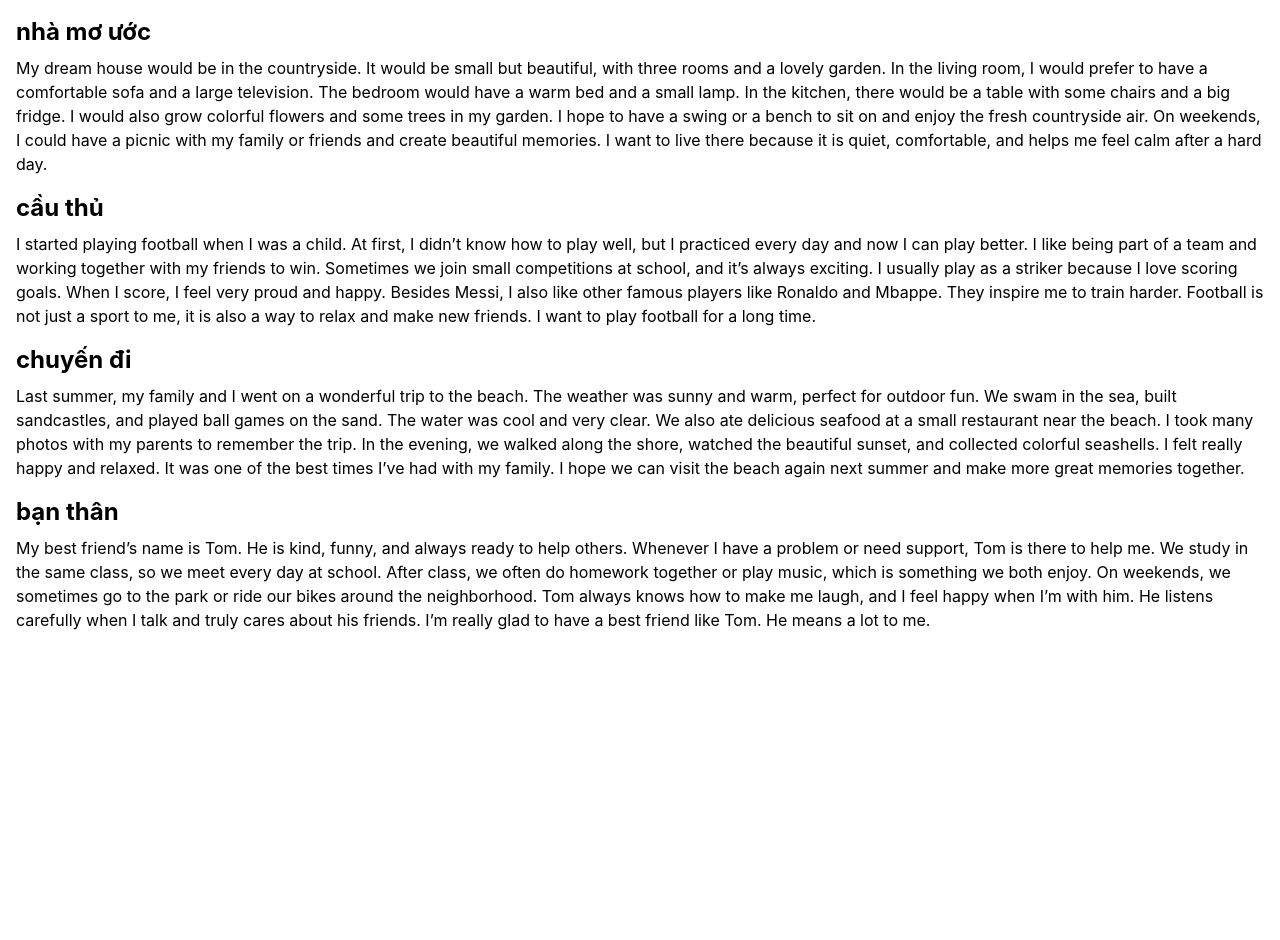
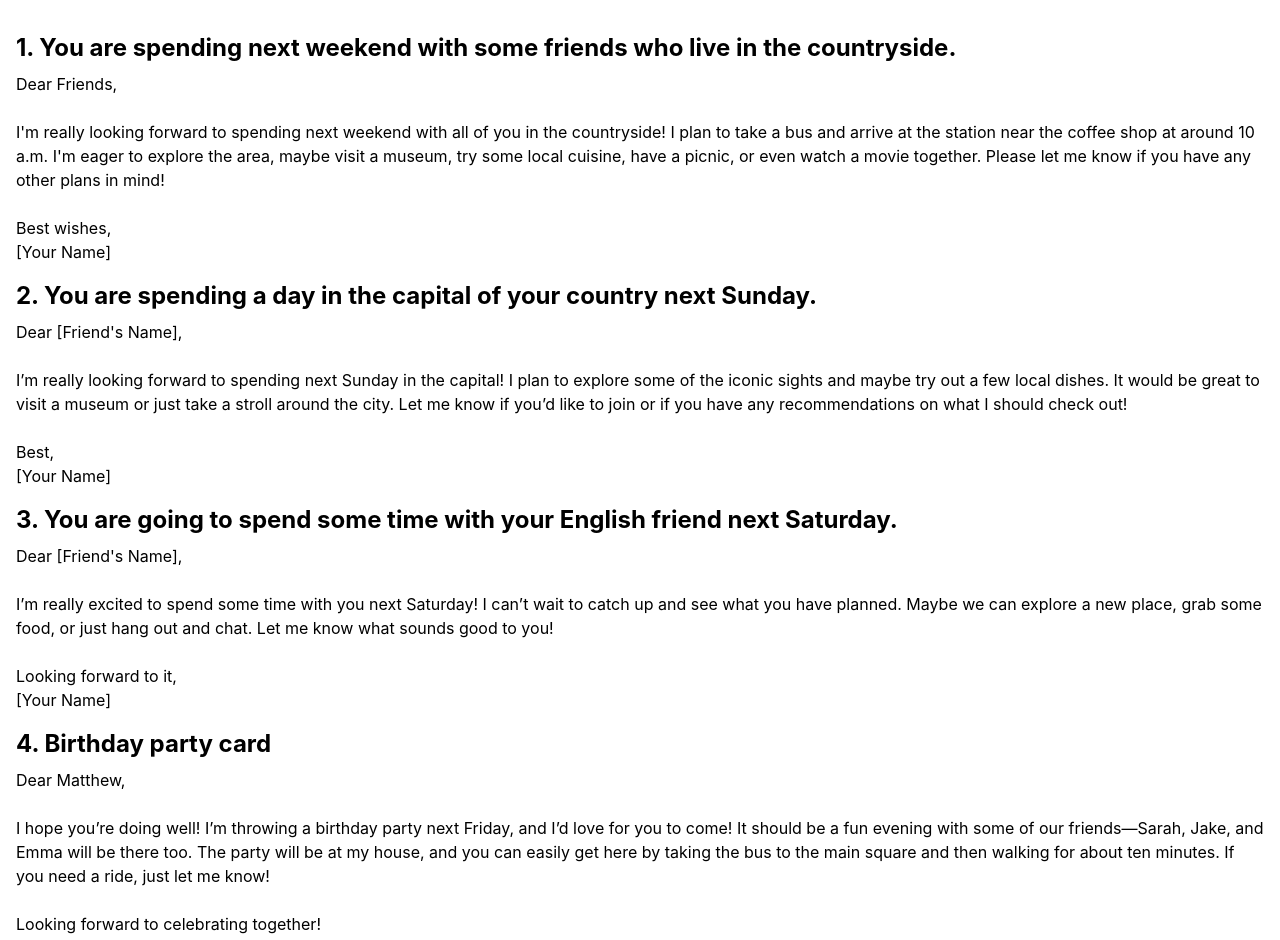
Before and after one commit to tuitenthai123/coming-soon-page, a React (Create React App) app: page / in a window 1280 px wide. Shown: the top 940 px of the page. Before the commit the page ends 800 px from the top, so only its background shows below. Built offline with nearby package versions, Linux system fonts and the light colour scheme.

Commit message:
Update Comingsoon-page.jsx

```diff
--- a/src/Comingsoon-page.jsx
+++ b/src/Comingsoon-page.jsx
@@ -4,31 +4,92 @@ const Comingsoon = () => {
   return (
     <div className="p-4">
       <div>
-        <span className="text-2xl font-bold block mb-2">nhà mơ ước</span>
+
+        {/* Task 1 */}
+        <div className="mt-4">
+          <span className="text-2xl font-bold block mb-2">
+            1. You are spending next weekend with some friends who live in the countryside.
+          </span>
+          <span>
+            Dear Friends,<br /><br />
+            I'm really looking forward to spending next weekend with all of you in the countryside! I plan to take a bus and arrive at the station near the coffee shop at around 10 a.m. I'm eager to explore the area, maybe visit a museum, try some local cuisine, have a picnic, or even watch a movie together. Please let me know if you have any other plans in mind!<br /><br />
+            Best wishes,<br />
+            [Your Name]
+          </span>
+        </div>
+
+        {/* Task 2 */}
+        <div className="mt-4">
+          <span className="text-2xl font-bold block mb-2">
+            2. You are spending a day in the capital of your country next Sunday.
+          </span>
+          <span>
+            Dear [Friend's Name],<br /><br />
+            I’m really looking forward to spending next Sunday in the capital! I plan to explore some of the iconic sights and maybe try out a few local dishes. It would be great to visit a museum or just take a stroll around the city. Let me know if you’d like to join or if you have any recommendations on what I should check out!<br /><br />
+            Best,<br />
+            [Your Name]
+          </span>
+        </div>
+
+        {/* Task 3 */}
+        <div className="mt-4">
+          <span className="text-2xl font-bold block mb-2">
+            3. You are going to spend some time with your English friend next Saturday.
+          </span>
+          <span>
+            Dear [Friend's Name],<br /><br />
+            I’m really excited to spend some time with you next Saturday! I can’t wait to catch up and see what you have planned. Maybe we can explore a new place, grab some food, or just hang out and chat. Let me know what sounds good to you!<br /><br />
+            Looking forward to it,<br />
+            [Your Name]
+          </span>
+        </div>
+
+        {/* Task 4 */}
+        <div className="mt-4">
+          <span className="text-2xl font-bold block mb-2">
+            4. Birthday party card
+          </span>
+          <span>
+            Dear Matthew,<br /><br />
+            I hope you’re doing well! I’m throwing a birthday party next Friday, and I’d love for you to come! It should be a fun evening with some of our friends—Sarah, Jake, and Emma will be there too. The party will be at my house, and you can easily get here by taking the bus to the main square and then walking for about ten minutes. If you need a ride, just let me know!<br /><br />
+            Looking forward to celebrating together!<br />
+            Cheers,<br />
+            [Your Name]
+          </span>
+        </div>
+
+        {/* Dream house */}
+        <div className="mt-4">
+          <span className="text-2xl font-bold block mb-2">Nhà mơ ước</span>
           <span>
             My dream house would be in the countryside. It would be small but beautiful, with three rooms and a lovely garden. In the living room, I would prefer to have a comfortable sofa and a large television. The bedroom would have a warm bed and a small lamp. In the kitchen, there would be a table with some chairs and a big fridge. I would also grow colorful flowers and some trees in my garden. I hope to have a swing or a bench to sit on and enjoy the fresh countryside air. On weekends, I could have a picnic with my family or friends and create beautiful memories. I want to live there because it is quiet, comfortable, and helps me feel calm after a hard day.
           </span>
         </div>
 
+        {/* Football */}
         <div className="mt-4">
-        <span className="text-2xl font-bold block mb-2">cầu thủ</span>
+          <span className="text-2xl font-bold block mb-2">Cầu thủ</span>
           <span>
             I started playing football when I was a child. At first, I didn’t know how to play well, but I practiced every day and now I can play better. I like being part of a team and working together with my friends to win. Sometimes we join small competitions at school, and it’s always exciting. I usually play as a striker because I love scoring goals. When I score, I feel very proud and happy. Besides Messi, I also like other famous players like Ronaldo and Mbappe. They inspire me to train harder. Football is not just a sport to me, it is also a way to relax and make new friends. I want to play football for a long time.
           </span>
         </div>
 
+        {/* Trip */}
         <div className="mt-4">
-        <span className="text-2xl font-bold block mb-2">chuyến đi</span>
+          <span className="text-2xl font-bold block mb-2">Chuyến đi</span>
           <span>
-          Last summer, my family and I went on a wonderful trip to the beach. The weather was sunny and warm, perfect for outdoor fun. We swam in the sea, built sandcastles, and played ball games on the sand. The water was cool and very clear. We also ate delicious seafood at a small restaurant near the beach. I took many photos with my parents to remember the trip. In the evening, we walked along the shore, watched the beautiful sunset, and collected colorful seashells. I felt really happy and relaxed. It was one of the best times I’ve had with my family. I hope we can visit the beach again next summer and make more great memories together.
+            Last summer, my family and I went on a wonderful trip to the beach. The weather was sunny and warm, perfect for outdoor fun. We swam in the sea, built sandcastles, and played ball games on the sand. The water was cool and very clear. We also ate delicious seafood at a small restaurant near the beach. I took many photos with my parents to remember the trip. In the evening, we walked along the shore, watched the beautiful sunset, and collected colorful seashells. I felt really happy and relaxed. It was one of the best times I’ve had with my family. I hope we can visit the beach again next summer and make more great memories together. The laughter and joy we shared during that trip will always hold a special place in my heart. Every moment spent together strengthened our bond and created lasting memories that I will cherish forever.
           </span>
         </div>
 
+        {/* Best friend */}
         <div className="mt-4">
-        <span className="text-2xl font-bold block mb-2">bạn thân</span>
+          <span className="text-2xl font-bold block mb-2">Bạn thân</span>
           <span>
-          My best friend’s name is Tom. He is kind, funny, and always ready to help others. Whenever I have a problem or need support, Tom is there to help me. We study in the same class, so we meet every day at school. After class, we often do homework together or play music, which is something we both enjoy. On weekends, we sometimes go to the park or ride our bikes around the neighborhood. Tom always knows how to make me laugh, and I feel happy when I’m with him. He listens carefully when I talk and truly cares about his friends. I’m really glad to have a best friend like Tom. He means a lot to me.
+            My best friend’s name is Tom. He is kind, funny, and always ready to help others. Whenever I have a problem or need support, Tom is there to help me. We study in the same class, so we meet every day at school. After class, we often do homework together or play music, which is something we both enjoy. On weekends, we sometimes go to the park or ride our bikes around the neighborhood. Tom always knows how to make me laugh, and I feel happy when I’m with him. He listens carefully when I talk and truly cares about his friends. I’m really glad to have a best friend like Tom. He means a lot to me. Our shared experiences have brought us even closer, and I cherish every moment we spend together. Whether we're exploring new places or just hanging out at home, I always look forward to our time as friends.
           </span>
+        </div>
+
       </div>
     </div>
   );
```
Lines whose indentation alone changed are shown as unchanged.
